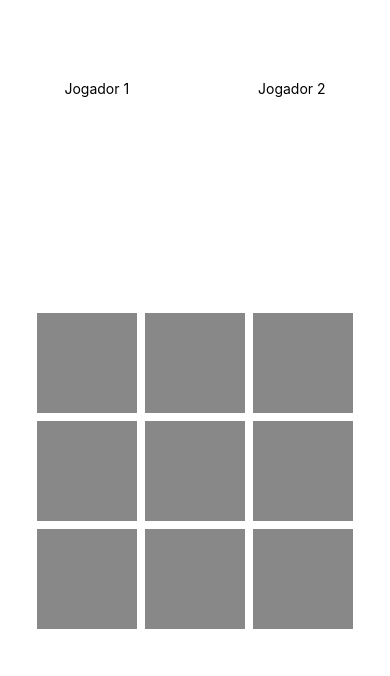
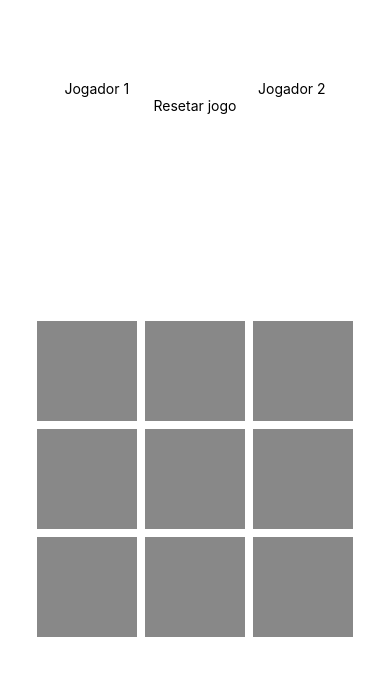
Before and after one commit to leouluz/TicTacToe-Mobile, a React Native app: screen / in a window 390 px wide. Shown: the top 676 px of the page. Built offline with nearby package versions, Linux system fonts and the light colour scheme.

Commit message:
Click actions are created on the buttons and rules of the game

```diff
--- a/App.js
+++ b/App.js
@@ -1,26 +1,94 @@
 import { StatusBar } from 'expo-status-bar';
-import React from 'react';
-import { StyleSheet, Text, View, Dimensions } from 'react-native';
+import React, { useState, useEffect } from 'react';
+import { StyleSheet, Text, View, Dimensions, TouchableOpacity } from 'react-native';
 
 const { width } = Dimensions.get('window')
 
 export default function App() {
+
+  //criação do array que se refere ao tabuleiro
+  const emptyBoard = Array(9).fill("")
+
+  const [board, setBoard] = useState(emptyBoard);
+  const [player, setPlayer] = useState("O");
+  const [winner, setWinner] = useState(null);
+
+  //Verifica se existe um vencedor e define o proximo jogador caso não exista vencedor
+  const handlerCellClick = (index) => {
+    if (winner) {
+      return null;
+    }
+    if (board[index] !== "") {
+      return null;
+    }
+
+    setBoard(board.map(
+      (item, itemIndex) => itemIndex === index ? player : item));
+    setPlayer(player === "X" ? "O" : "X");
+  }
+
+  //Checa as possibilidades de vitoria/empate
+  const checkWinner = () => {
+    const possibleWaysToWin = [
+      [board[0], board[1], board[2]],
+      [board[3], board[4], board[5]],
+      [board[6], board[7], board[8]],
+
+      [board[0], board[3], board[6]],
+      [board[1], board[4], board[7]],
+      [board[2], board[5], board[8]],
+
+      [board[0], board[4], board[8]],
+      [board[2], board[4], board[6]],
+    ];
+
+    checkDraw();
+
+    possibleWaysToWin.forEach(cells => {
+      if (cells.every(cell => cell === "O")) setWinner("O Venceu!");
+      if (cells.every(cell => cell === "X")) setWinner("X Venceu!");
+    })
+
+  }
+
+  //Verifica se todos já foram selecionados e se existe um vencedor, caso não tenha empata
+  const checkDraw = () => {
+    if (winner == null) {
+      if (board.every(item => item !== "")) setWinner("Empatou")
+    }
+  }
+
+  //Seta todos os valores com os valores iniciais
+  const handleReset = () => {
+    setPlayer("O")
+    setBoard(emptyBoard);
+    setWinner(null);
+  }
+
+  useEffect(checkWinner, [board]);
   return (
     <View style={styles.container}>
       <View style={styles.playersView}>
-          <Text>Jogador 1</Text>
-          <Text>Jogador 2</Text>
+        <Text>Jogador 1</Text>
+        <Text>Jogador 2</Text>
       </View>
+      <TouchableOpacity
+        onPress={handleReset}
+      ><Text>Resetar jogo</Text>
+      </TouchableOpacity>
       <View style={styles.viewCells}>
-        <View style={styles.cell}/>
-        <View style={styles.cell}/>
-        <View style={styles.cell}/>
-        <View style={styles.cell}/>
-        <View style={styles.cell}/>
-        <View style={styles.cell}/>
-        <View style={styles.cell}/>
-        <View style={styles.cell}/>
-        <View style={styles.cell}/>
+        {
+
+          board.map((item, index) => (
+            <TouchableOpacity
+              disabled={winner !== null ? true : false}
+              key={index}
+              onPress={() => handlerCellClick(index)}
+              style={styles.cell}
+            >
+              <Text style={styles.textCell} > {item ? item : ""} </Text></TouchableOpacity>
+          ))
+        }
       </View>
       <StatusBar style="auto" />
     </View>
@@ -34,20 +102,28 @@ const styles = StyleSheet.create({
     justifyContent: 'center',
     alignItems: 'center',
   },
-  playersView:{
+  playersView: {
     width,
     marginTop: 80,
     flexDirection: 'row',
     justifyContent: 'space-around',
     alignItems: 'center'
   },
-  cell:{
+  cell: {
     height: 100,
     width: 100,
     backgroundColor: '#888',
-    margin: 4
+    margin: 4,
+    alignItems: 'center',
+    justifyContent: 'center'
   },
-  viewCells:{
+  textCell: {
+    fontSize: 30,
+    fontWeight: 'bold',
+    color: '#fff'
+  },
+
+  viewCells: {
     flex: 1,
     flexDirection: 'row',
     flexWrap: 'wrap',
--- a/app.json
+++ b/app.json
@@ -27,6 +27,7 @@
     },
     "web": {
       "favicon": "./assets/favicon.png"
-    }
+    },
+    "description": ""
   }
 }
```
Also changed, not shown: .expo-shared/README.md (added), readme/projetoimage.png (added), 1 other file (tests, documents, lock files or other folders).
